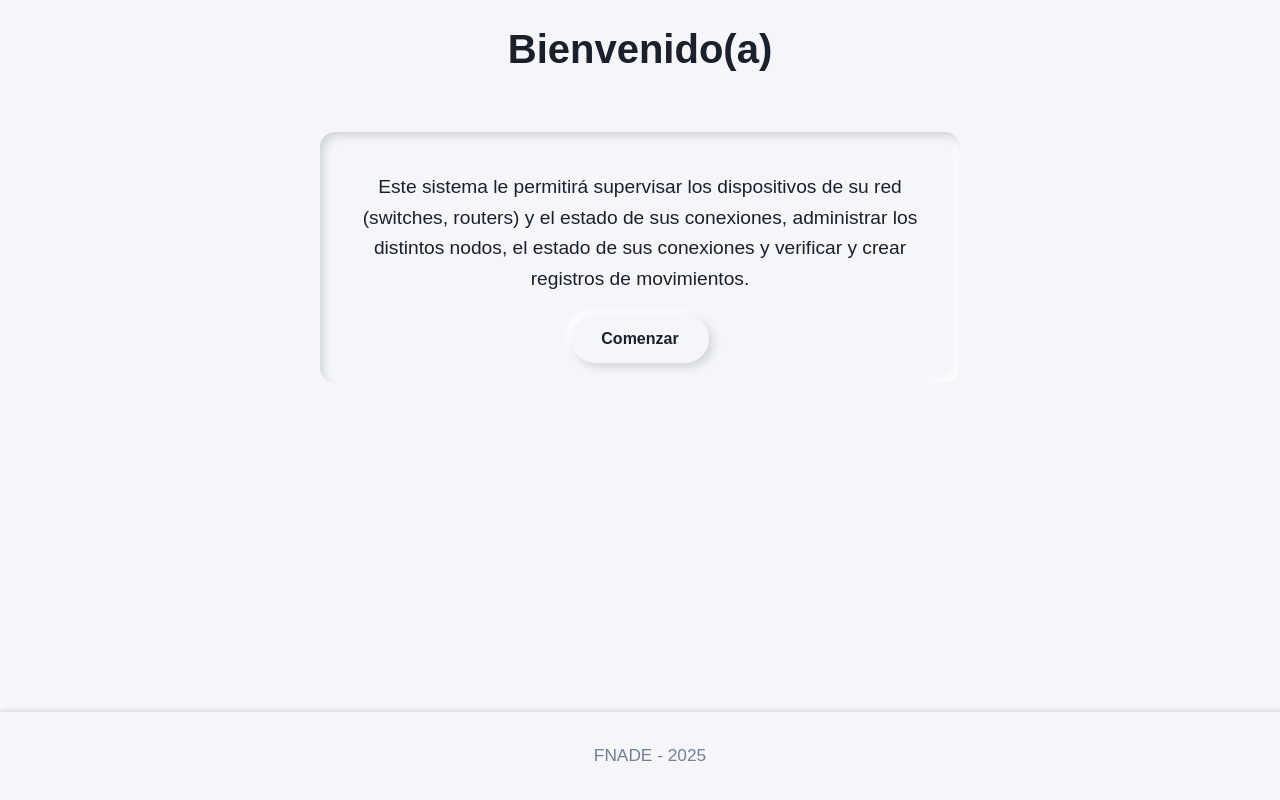
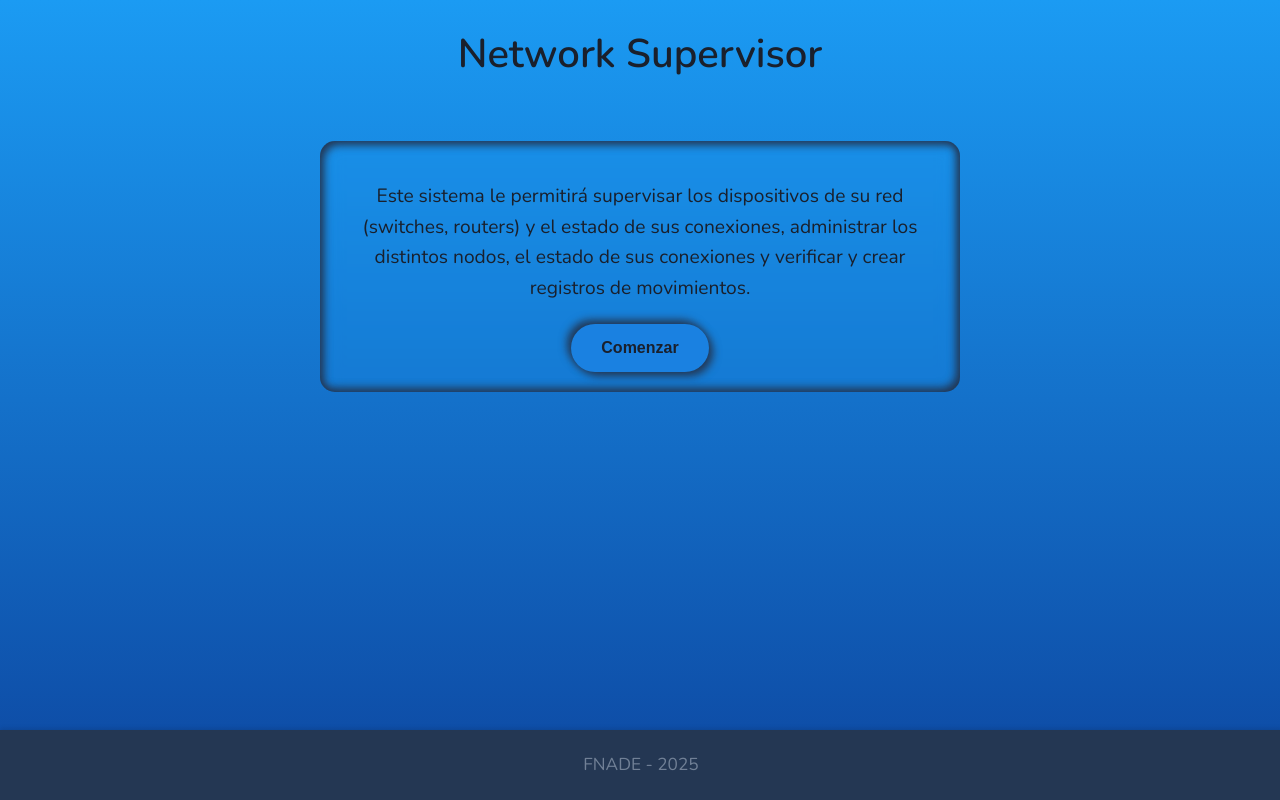
Before and after one commit to VictoriaP17/Network-Supervisor, a Flask app: page / in a window 1280 px wide. Run offline with Flask 3, Linux system fonts and the light colour scheme.

Commit message:
front estilo e imagenes

```diff
--- a/app/static/styles.css
+++ b/app/static/styles.css
@@ -1,6 +1,7 @@
 body {
-    font-family: 'Arial', sans-serif;
-    background: #f5f5fa;
+    font-family: 'Nunito', Arial, sans-serif;
+    /* degradado vertical azul (ejemplo) */
+    background: linear-gradient(to bottom, #1b9bf3, #0d47a1);
     color: #1a202c;
     margin: 0;
     padding: 0;
@@ -8,6 +9,19 @@ body {
     flex-direction: column;
     min-height: 100vh;
 }
+
+h1, h2, h3 {
+    font-weight: 600; /* seminegrita */
+}
+
+p, li, button {
+    font-weight: 400; /* normal */
+}
+
+button {
+    font-weight: 700; /* negrita */
+}
+
 
 h1 {
     font-size: 2.5em;
@@ -23,13 +37,16 @@ main {
 }
 
 section {
-    background: #f5f5fa;
+    /* degradado semitransparente */
+    background: rgba(27, 155, 243, 0.2);
+    backdrop-filter: blur(10px);
     border-radius: 15px;
-    box-shadow: inset 4px 4px 8px #d1d5db, inset -4px -4px 8px #ffffff;
+    box-shadow: inset 4px 4px 8px #243753, inset -4px -4px 8px #243753;
     padding: 20px;
     margin: 20px auto;
     max-width: 600px;
 }
+
 
 p {
     font-size: 1.2em;
@@ -41,25 +58,25 @@ button {
     font-size: 1em;
     font-weight: bold;
     color: #1a202c;
-    background: #f5f5fa;
+    background: #1a81e1;
     border: none;
     border-radius: 50px;
     padding: 15px 30px;
-    box-shadow: 4px 4px 8px #d1d5db, -4px -4px 8px #ffffff;
+    box-shadow: 4px 4px 8px #243753, -4px -4px 8px #243753;
     cursor: pointer;
     transition: all 0.3s ease;
 }
 
 button:hover {
-    box-shadow: inset 4px 4px 8px #d1d5db, inset -4px -4px 8px #ffffff;
+    box-shadow: inset 4px 4px 8px #243753, inset -4px -4px 8px #243753;
 }
 
 footer {
     font-size: 0.9em;
     color: #718096;
-    background: #f5f5fa;
+    background: #243753;
     text-align: center;
-    padding: 10px;
+    padding: 1px;
     box-shadow: 0 -2px 4px rgba(0, 0, 0, 0.1);
     position: fixed;
     bottom: 0;
@@ -100,3 +117,19 @@ tr:hover {
 tr:last-child td {
     border-bottom: none;
 }
+
+.device-name {
+    display: flex;
+    align-items: center;
+    gap: 0.75rem;
+  }
+
+  .device-icon {
+    background-color: #fafafa;
+    width: 2rem;
+    height: 2rem;
+    border-radius: 50%;
+    object-fit: cover;
+    border: 2px solid #ffffff;
+    box-shadow: 0 2px 4px rgba(0,0,0,0.3);
+  }
--- a/app/templates/index.html
+++ b/app/templates/index.html
@@ -3,12 +3,13 @@
 <head>
     <meta charset="UTF-8">
     <meta name="viewport" content="width=device-width, initial-scale=1.0">
+    <link href="https://fonts.googleapis.com/css2?family=Nunito:wght@400;600;700&display=swap" rel="stylesheet">
     <link rel="stylesheet" href="../static/styles.css">
     <title>Network Supervisor</title>
 </head>
 <body>
     <h1>
-        Bienvenido(a)
+        Network Supervisor
     </h1>
     <main>
         <section>
```
Also changed, not shown: app/templates/discovery.html (+13 -3 lines), app/static/assets/rt.png (added), app/static/assets/sw.png (added), 2 other files.
